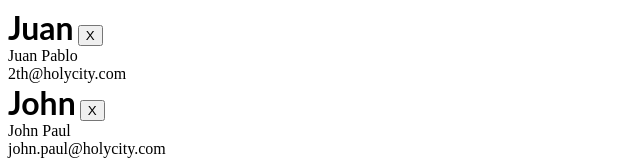
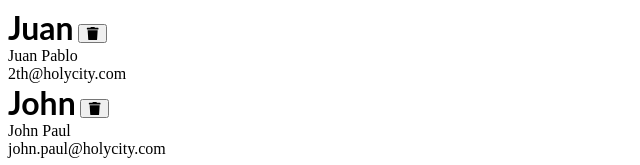
Before and after one commit to damiankreft/React-CreateContext-Stepik-zadanie6.2.2, a React (Create React App) app: page / in a window 1280 px wide. Shown: the top 165 px of the page, without its empty margins (0-640 px from the left). Built offline with nearby package versions, Linux system fonts and the light colour scheme.

Commit message:
2 files modified: Working UsersList + User

```diff
--- a/package.json
+++ b/package.json
@@ -7,6 +7,7 @@
     "@types/react-dom": "18.2.5",
     "react": "18.2.0",
     "react-dom": "18.2.0",
+    "react-icons": "^4.9.0",
     "uuid": "^9.0.0"
   },
   "scripts": {
--- a/src/components/User.js
+++ b/src/components/User.js
@@ -1,4 +1,5 @@
 import React from 'react';
+import { FaTrash } from 'react-icons/fa';
 import { useUsers } from './UserProvider';
 
 export default function User({ id, name, email, firstname, lastname }) {
@@ -8,7 +9,7 @@ export default function User({ id, name, email, firstname, lastname }) {
     <div>
       <h1 style={{ display: 'inline' }}>{name}</h1>{' '}
       <button style={{ display: 'inline' }} onClick={(x) => removeUser(id)}>
-        {/* <FaTrash /> */}X
+        <FaTrash />
       </button>
       <div style={{ clear: 'both' }} />
       {firstname} {lastname} <br />
```
